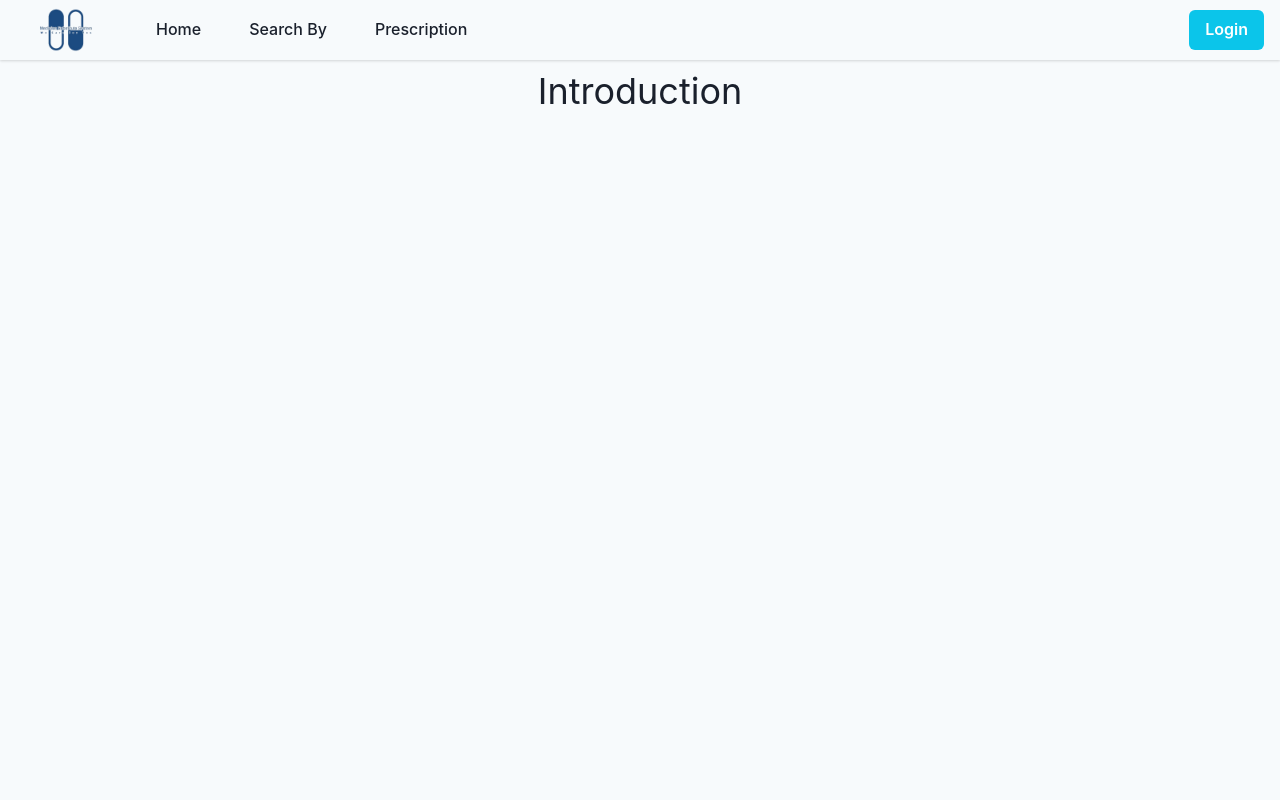
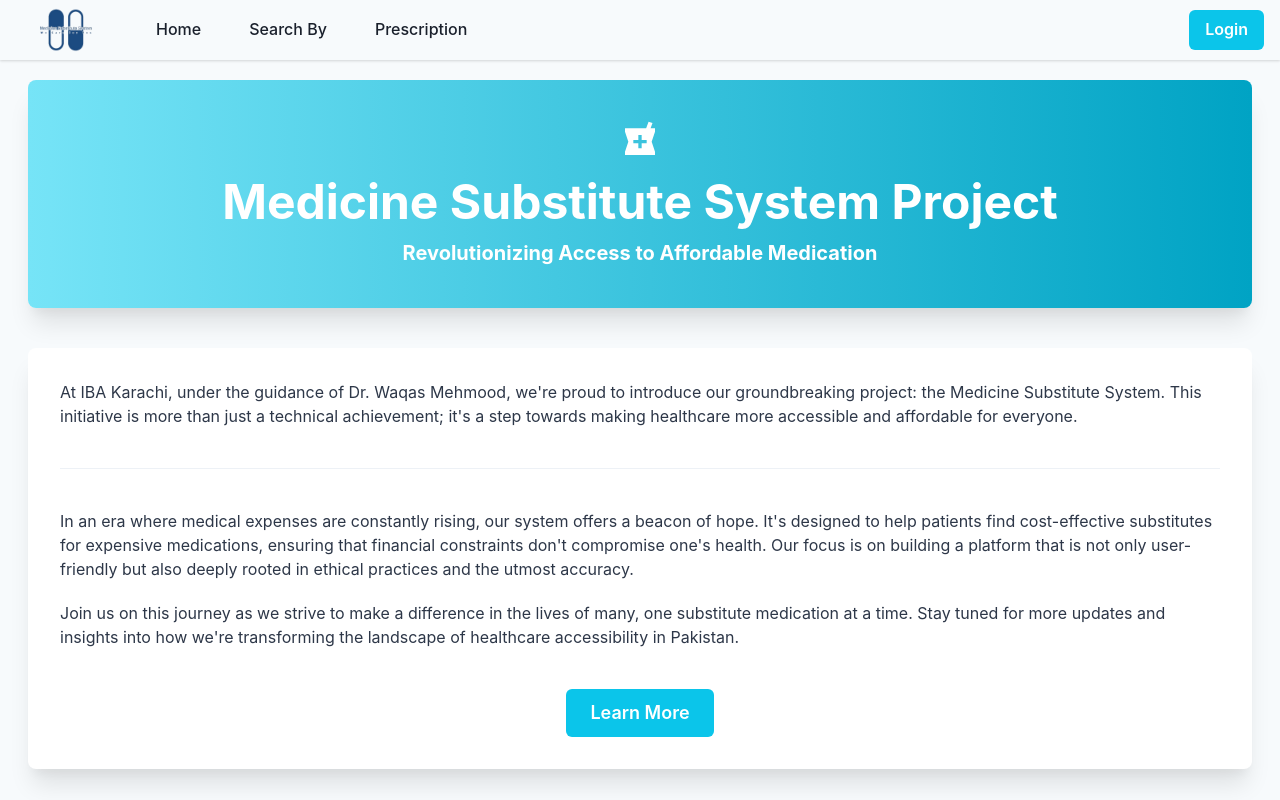
Before and after one commit to huzai7a-dev/medicine, a React (Vite) app: page / in a window 1280 px wide. Built offline with nearby package versions, Linux system fonts and the light colour scheme.

Commit message:
home page added

```diff
--- a/src/pages/Home.tsx
+++ b/src/pages/Home.tsx
@@ -1,11 +1,86 @@
-import { Text } from "@chakra-ui/react";
+import {
+  Box,
+  Container,
+  Heading,
+  Text,
+  VStack,
+  Button,
+  useColorModeValue,
+  Icon,
+  Divider,
+  useToken,
+} from "@chakra-ui/react";
+import { MdLocalPharmacy } from "react-icons/md";
 
-const Home = () => {
+const HomePage = () => {
+  // Accessing theme tokens for consistent styling
+  const [cyan600, cyan300] = useToken("colors", ["cyan.600", "cyan.300"]);
+
+  // Background gradient
+  const bgGradient = `linear(to-l, ${cyan600}, ${cyan300})`;
+
+  const textColor = useColorModeValue("gray.700", "gray.200");
+
   return (
-    <Text as={"h1"} fontSize={"4xl"} textAlign={"center"}>
-      Introduction
-    </Text>
+    <Container maxW="container.xl" p={4} centerContent>
+      <Box
+        bgGradient={bgGradient}
+        p={10}
+        borderRadius="lg"
+        boxShadow="xl"
+        color="white"
+        textAlign="center"
+        mb={10}
+        w="full"
+      >
+        <Icon as={MdLocalPharmacy} w={10} h={10} mb={3} />
+        <Heading as="h1" size="2xl">
+          Medicine Substitute System Project
+        </Heading>
+        <Text fontSize="xl" fontWeight="bold" mt={3}>
+          Revolutionizing Access to Affordable Medication
+        </Text>
+      </Box>
+      <VStack
+        spacing={5}
+        align="stretch"
+        w="full"
+        bg={useColorModeValue("white", "gray.700")}
+        p={8}
+        borderRadius="lg"
+        boxShadow="xl"
+        color={textColor}
+      >
+        <Text fontSize="md">
+          At IBA Karachi, under the guidance of Dr. Waqas Mehmood, we're proud
+          to introduce our groundbreaking project: the Medicine Substitute
+          System. This initiative is more than just a technical achievement;
+          it's a step towards making healthcare more accessible and affordable
+          for everyone.
+        </Text>
+        <Divider my={5} />
+        <Text fontSize="md">
+          In an era where medical expenses are constantly rising, our system
+          offers a beacon of hope. It's designed to help patients find
+          cost-effective substitutes for expensive medications, ensuring that
+          financial constraints don't compromise one's health. Our focus is on
+          building a platform that is not only user-friendly but also deeply
+          rooted in ethical practices and the utmost accuracy.
+        </Text>
+        <Text fontSize="md">
+          Join us on this journey as we strive to make a difference in the lives
+          of many, one substitute medication at a time. Stay tuned for more
+          updates and insights into how we're transforming the landscape of
+          healthcare accessibility in Pakistan.
+        </Text>
+        <Box textAlign="center" pt={5}>
+          <Button color={"white"} colorScheme="cyan" size="lg">
+            Learn More
+          </Button>
+        </Box>
+      </VStack>
+    </Container>
   );
 };
 
-export default Home;
+export default HomePage;
```
